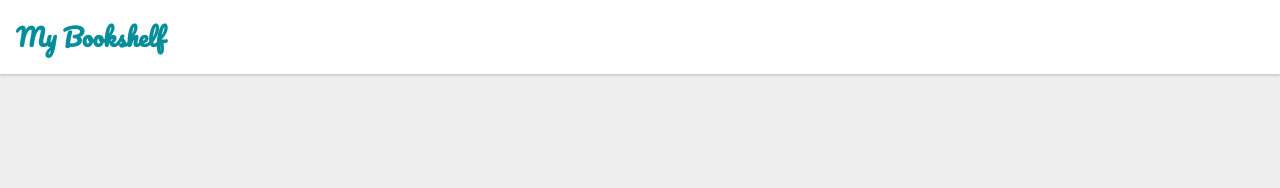
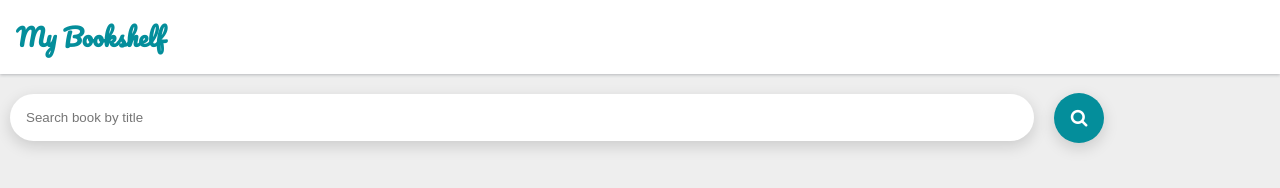
Before and after one commit to annisatahira/my-bookshelf, a plain HTML site: page index.html in a window 1280 px wide. Drawn offline with Linux system fonts and the light colour scheme.

Commit message:
add search section

```diff
--- /dev/null
+++ b/css/search.css
@@ -0,0 +1,40 @@
+.search form {
+  display: flex;
+  align-items: center;
+}
+
+.search-form__input {
+  width: 80%;
+  margin-right: 15px;
+}
+
+.search-form__input input {
+  border-radius: 25px;
+  border: none;
+  padding: 1rem;
+  width: 100%;
+  margin: 20px 10px;
+  box-shadow: rgba(0, 0, 0, 0.15) 0px 5px 15px 0px;
+}
+
+.search-form__input input:focus {
+  outline: none;
+  border: 2px solid #9ddee4;
+}
+
+.search-form__btn {
+  margin: 0 15px;
+  width: 20%;
+  border-radius: 50%;
+  border: none;
+  height: 50px;
+  width: 50px;
+  background-color: #048e9b;
+  padding: 10px;
+  box-shadow: rgba(0, 0, 0, 0.15) 0px 5px 15px 0px;
+}
+
+.search-form__btn .fa {
+  font-size: 18px;
+  color: white;
+}
--- a/css/style.css
+++ b/css/style.css
@@ -1,4 +1,5 @@
 @import url("header.css");
+@import url("search.css");
 
 * {
   box-sizing: border-box;
--- a/index.html
+++ b/index.html
@@ -10,6 +10,10 @@
     <title>My Bookshelf</title>
     <link rel="preconnect" href="https://fonts.gstatic.com" />
     <link
+      rel="stylesheet"
+      href="https://cdnjs.cloudflare.com/ajax/libs/font-awesome/4.7.0/css/font-awesome.min.css"
+    />
+    <link
       href="https://fonts.googleapis.com/css2?family=Open+Sans:wght@300;400;600;700;800&display=swap"
       rel="stylesheet"
     />
@@ -19,5 +23,19 @@
     <header>
       <h1>My Bookshelf</h1>
     </header>
+
+    <section class="container search">
+      <form action="#" id="form">
+        <div class="search-form__input">
+          <input
+            type="text"
+            id="title"
+            name="title"
+            placeholder="Search book by title"
+          />
+        </div>
+        <button class="search-form__btn"><i class="fa fa-search"></i></button>
+      </form>
+    </section>
   </body>
 </html>
```
